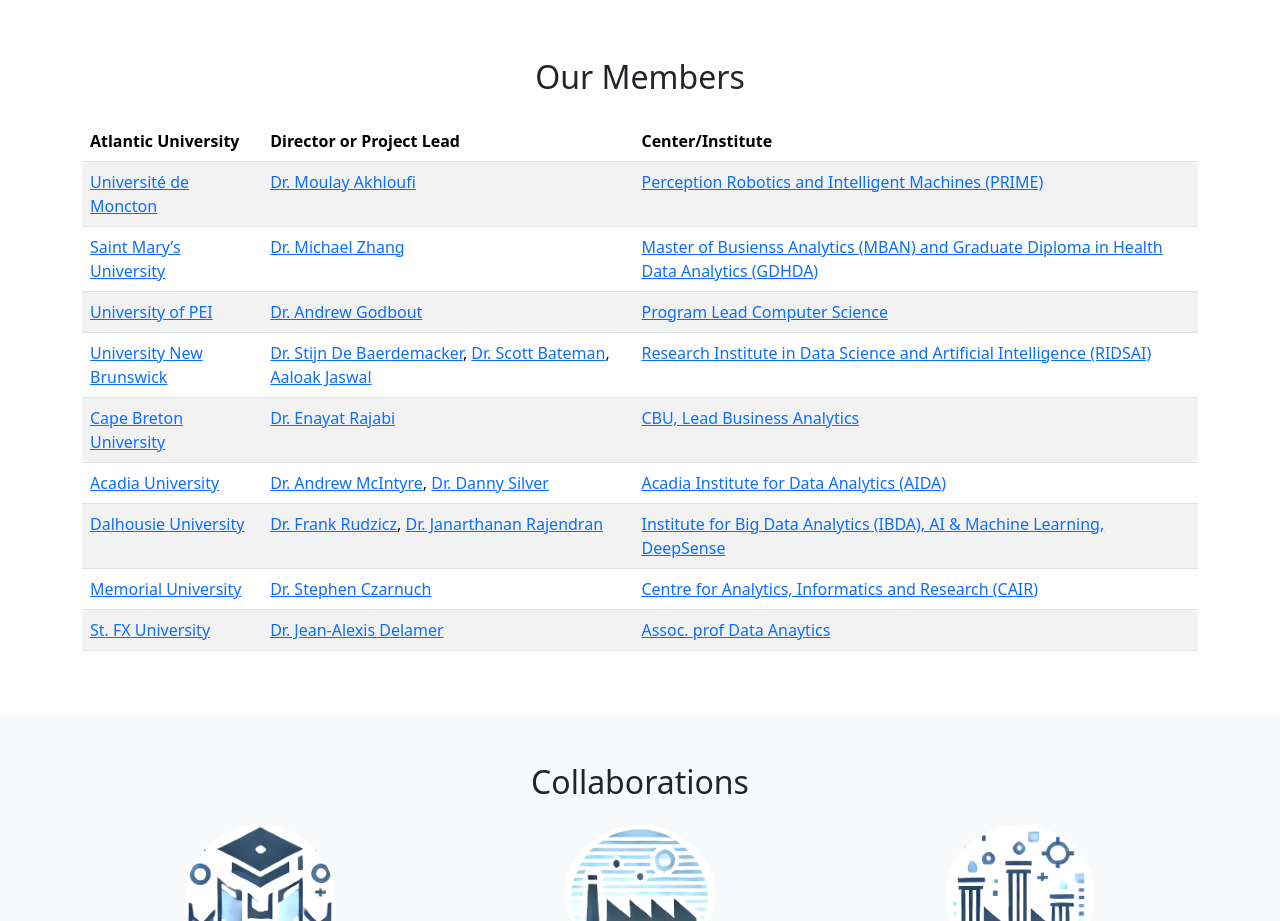
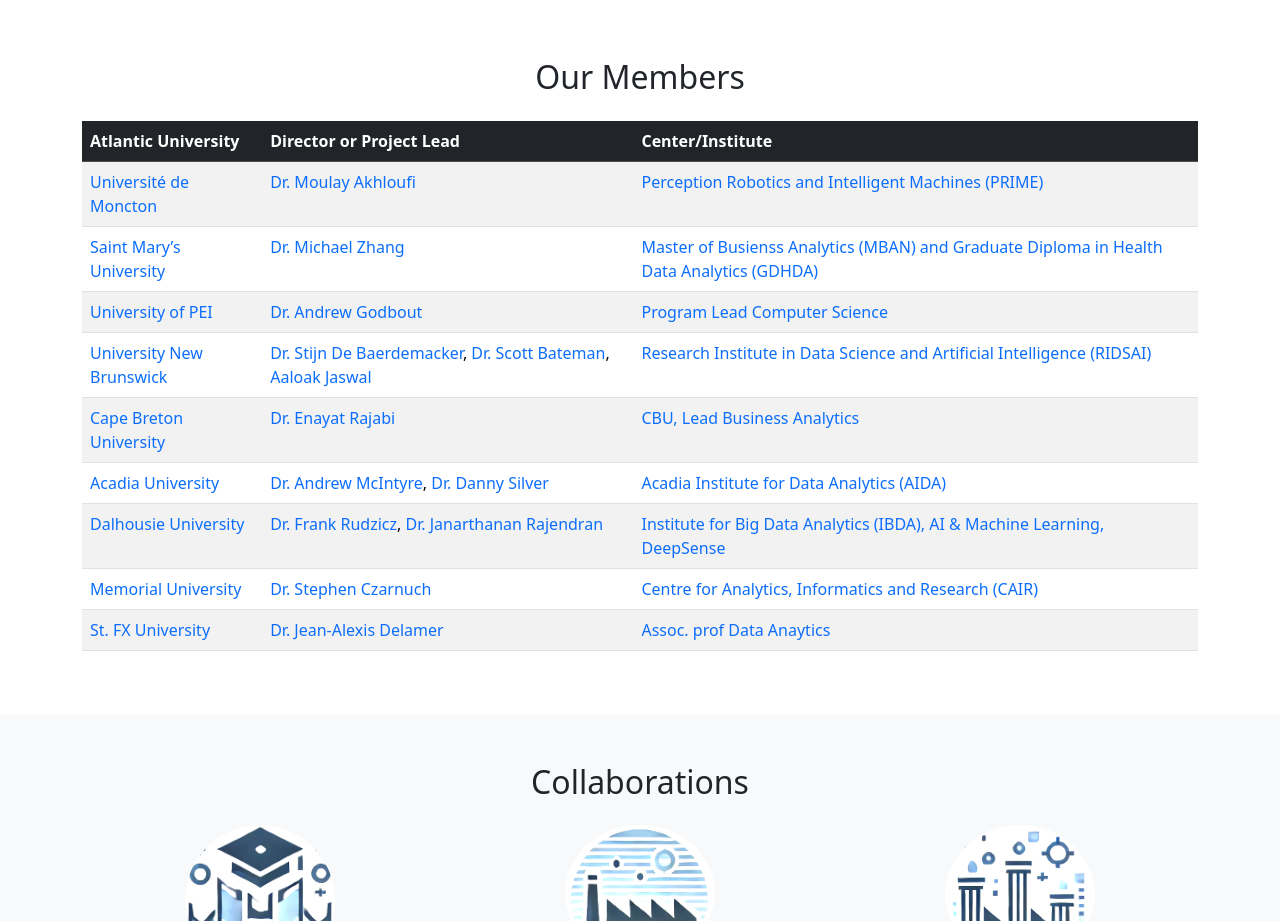
Before and after one commit to armcnty/armcnty.github.io, a plain HTML site: page index.html in a window 1280 px wide. Shown: the part 1440-2361 px from the top of the page. Drawn offline with nearby package versions, Linux system fonts and the light colour scheme.

Commit message:
Update index.html

```diff
--- a/index.html
+++ b/index.html
@@ -2,12 +2,21 @@
 <html lang="en">
 <head>
 <meta name="viewport" content="width=device-width, initial-scale=1" />
-  <style>
-    table { border-collapse: collapse; width: 100%; }
+<style>
+	table { border-collapse: collapse; width: 100%; }
     th, td { border: 1px solid #ccc; padding: 0.6rem 0.8rem; text-align: left; }
     thead th { background: #f5f5f5; }
     tbody tr:nth-child(even) { background: #fafafa; }
-  </style>
+</style>
+<style>
+	table a {
+    	text-decoration: none;
+  	}
+  	table a:hover {
+    	text-decoration: underline; /* optional hover effect */
+  	}
+</style>
+
 <!-- Google tag (gtag.js) -->
 <script async src="https://www.googletagmanager.com/gtag/js?id=G-5KW792S1JP"></script>
 <script>
@@ -79,7 +88,7 @@
 		<p class="lead text-center">
 		<!-- <p id="note"><i>Row order randomized using a Fisher–Yates shuffle each time the page loads.</i></p> -->
 		<table id="myTable" aria-describedby="note" class="table table-striped">
-	    <thead class="thead-dark">
+	    <thead class="table-dark">
 	      <tr>
 	        <th>Atlantic University</th>
 	        <th>Director or Project Lead</th>
```
